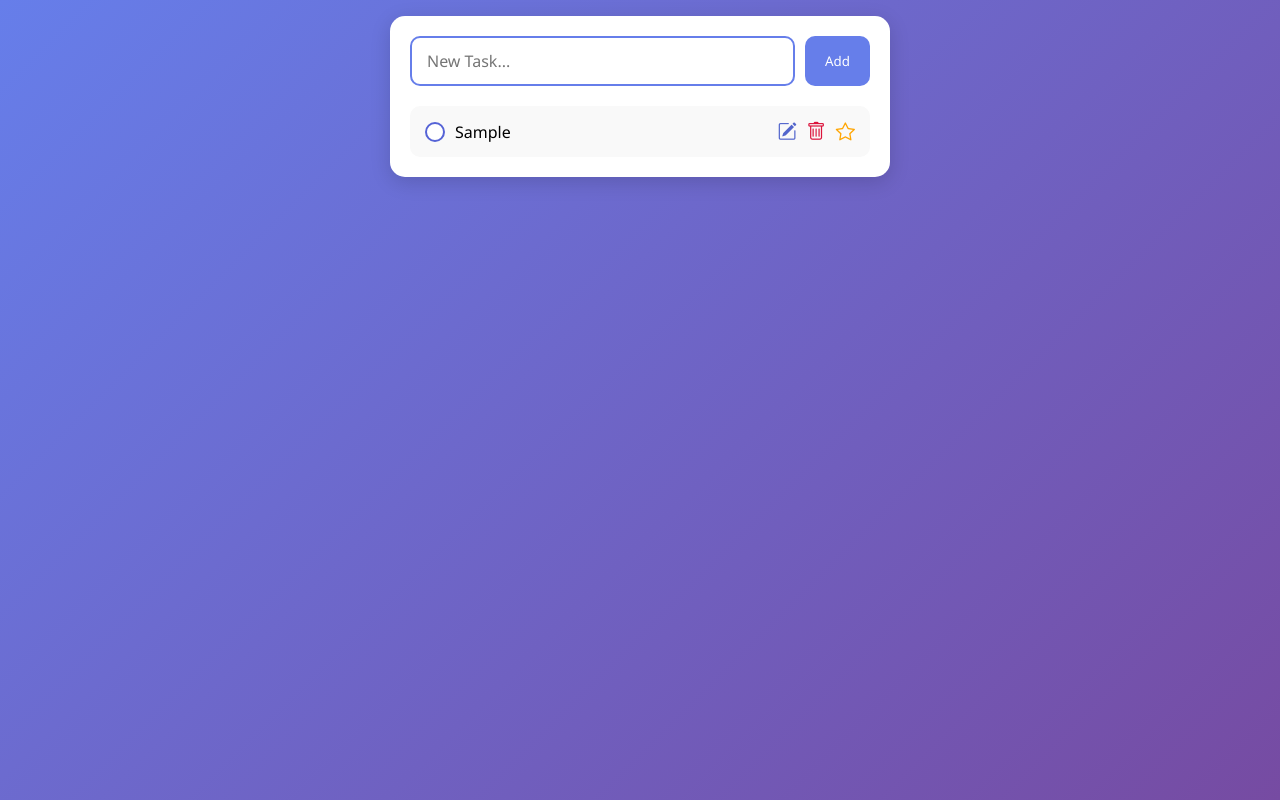
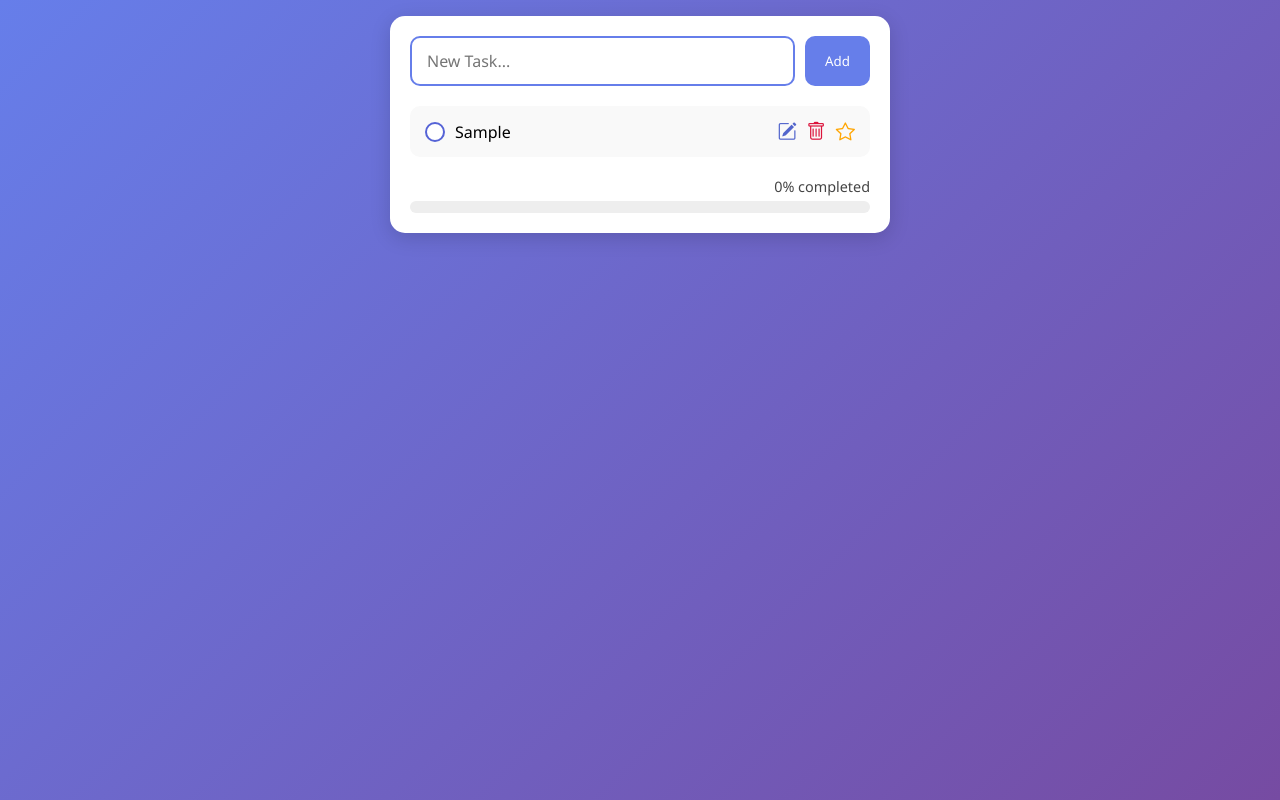
Before and after one commit to Zeynab-jalalian/To_Do_List, a plain HTML site: page index.html in a window 1280 px wide. Both pictures are taken after typing "Sample" into the empty fields and a click on the button "Add". Drawn offline with nearby package versions, Linux system fonts and the light colour scheme.

Commit message:
progress

```diff
--- a/index.html
+++ b/index.html
@@ -16,10 +16,20 @@
         <input type="text" placeholder="New Task..." class="input" />
         <button class="add-btn">Add</button>
       </div>
+
       <div class="tasks"></div>
+
+      <div class="progress-container">
+        <div class="progress-text">0% completed</div>
+        <div class="progress-bar">
+          <div class="progress-fill"></div>
+        </div>
+      </div>
+
       <div class="error">The input can't be empty</div>
     </div>
 
     <script src="script.js"></script>
+    <script src="https://cdn.jsdelivr.net/npm/canvas-confetti@1.9.3/dist/confetti.browser.min.js"></script>
   </body>
 </html>
--- a/script.js
+++ b/script.js
@@ -63,11 +63,13 @@ const newTask = () => {
     c.addEventListener("change", () => {
       c.nextElementSibling.classList.toggle("completed");
       taskInput.focus();
+      updateProgress();
     });
   });
 
   taskInput.value = "";
   taskInput.focus();
+  updateProgress();
 };
 
 taskInput.focus();
@@ -80,122 +82,26 @@ taskInput.addEventListener("keydown", (e) => {
   }
 });
 
-/*
-const taskInput = document.querySelector(".input");
-const addBtn = document.querySelector(".add-btn");
-const error = document.querySelector(".error");
-const tasks = document.querySelector(".tasks");
+const updateProgress = () => {
+  const allTasks = document.querySelectorAll(".task");
+  const checkedTasks = document.querySelectorAll(".checkbox:checked");
+  const progressText = document.querySelector(".progress-text");
+  const progressFill = document.querySelector(".progress-fill");
 
-// --- بارگذاری تسک‌ها از LocalStorage هنگام باز شدن صفحه ---
-window.addEventListener("DOMContentLoaded", () => {
-  const savedTasks = JSON.parse(localStorage.getItem("tasks")) || [];
-  savedTasks.forEach(task => {
-    addTaskToDOM(task);
-  });
-});
-
-// --- تابع اضافه کردن تسک به DOM ---
-function addTaskToDOM(taskObj) {
-  const taskHTML = `
-    <div class="task">
-      <input type="checkbox" class="checkbox" ${taskObj.completed ? "checked" : ""}/>
-      <p class="taskName ${taskObj.completed ? "completed" : ""}">${taskObj.text}</p>
-      <div class="edit"><i class="bi bi-pencil-square"></i></div>
-      <div class="delete"><i class="bi bi-trash"></i></div>
-      <div class="star"><i class="bi ${taskObj.starred ? "bi-star-fill" : "bi-star"}"></i></div>
-    </div>
-  `;
-  tasks.insertAdjacentHTML("beforeend", taskHTML);
-
-  const currentTask = tasks.lastElementChild; // دسترسی به آخرین تسک اضافه شده
-
-  // --- event حذف ---
-  currentTask.querySelector(".delete").addEventListener("click", () => {
-    const taskText = currentTask.querySelector(".taskName").textContent;
-    currentTask.remove();
-    removeTaskFromStorage(taskText);
-    taskInput.focus();
-  });
-
-  // --- event ویرایش ---
-  currentTask.querySelector(".edit").addEventListener("click", () => {
-    taskInput.value = taskObj.text;
-    taskInput.focus();
-    removeTaskFromStorage(taskObj.text);
-    currentTask.remove();
-  });
-
-  // --- event ستاره ---
-  currentTask.querySelector(".star i").addEventListener("click", (e) => {
-    const starIcon = e.target;
-    taskObj.starred = !taskObj.starred;
-    starIcon.classList.toggle("bi-star-fill");
-    starIcon.classList.toggle("bi-star");
-    updateTaskInStorage(taskObj);
-    taskInput.focus();
-  });
-
-  // --- event تیک ---
-  currentTask.querySelector(".checkbox").addEventListener("change", (e) => {
-    const checkbox = e.target;
-    const taskNameEl = checkbox.nextElementSibling;
-    taskObj.completed = checkbox.checked;
-    taskNameEl.classList.toggle("completed");
-    updateTaskInStorage(taskObj);
-    taskInput.focus();
-  });
-}
-
-// --- تابع اضافه کردن تسک جدید ---
-const newTask = () => {
-  const taskVal = taskInput.value.trim();
-  error.style.display = "none";
-  if (!taskVal) {
-    error.style.display = "block";
-    taskInput.focus();
+  if (allTasks.length === 0) {
+    progressText.textContent = "0% completed";
+    progressFill.style.width = "0%";
     return;
   }
 
-  const taskObj = {
-    text: taskVal,
-    completed: false,
-    starred: false,
-  };
-
-  // ذخیره در LocalStorage
-  let tasksArray = JSON.parse(localStorage.getItem("tasks")) || [];
-  tasksArray.push(taskObj);
-  localStorage.setItem("tasks", JSON.stringify(tasksArray));
-
-  // اضافه کردن به DOM
-  addTaskToDOM(taskObj);
-
-  taskInput.value = "";
-  taskInput.focus();
+  const percent = Math.round((checkedTasks.length / allTasks.length) * 100);
+  progressText.textContent = `${percent}% completed`;
+  progressFill.style.width = `${percent}%`;
+  if (percent === 100) {
+    confetti({
+      particleCount: 150,
+      spread: 100,
+      origin: { y: 0.6 },
+    });
+  }
 };
-
-// --- حذف تسک از LocalStorage ---
-function removeTaskFromStorage(taskText) {
-  let tasksArray = JSON.parse(localStorage.getItem("tasks")) || [];
-  tasksArray = tasksArray.filter(task => task.text !== taskText);
-  localStorage.setItem("tasks", JSON.stringify(tasksArray));
-}
-
-// --- بروزرسانی تسک در LocalStorage (تیک یا ستاره) ---
-function updateTaskInStorage(updatedTask) {
-  let tasksArray = JSON.parse(localStorage.getItem("tasks")) || [];
-  tasksArray = tasksArray.map(task =>
-    task.text === updatedTask.text ? updatedTask : task
-  );
-  localStorage.setItem("tasks", JSON.stringify(tasksArray));
-}
-
-// --- eventهای اصلی ---
-addBtn.addEventListener("click", newTask);
-taskInput.addEventListener("keydown", (e) => {
-  if (e.key === "Enter") newTask();
-});
-
-taskInput.focus();
-
-*/
--- a/style.css
+++ b/style.css
@@ -137,6 +137,31 @@ body {
   color: #8d8d8d;
 }
 
+.progress-container {
+  margin-top: 20px;
+}
+
+.progress-bar {
+  width: 100%;
+  height: 12px;
+  background: #eee;
+  border-radius: 8px;
+  overflow: hidden;
+  margin-top: 5px;
+}
+
+.progress-fill {
+  height: 100%;
+  width: 0%;
+  background: linear-gradient(135deg, #667eea, #764ba2);
+  transition: width 0.3s ease;
+}
+
+.progress-text {
+  font-size: 0.9rem;
+  color: #444;
+  text-align: right;
+}
 
 
 
```
